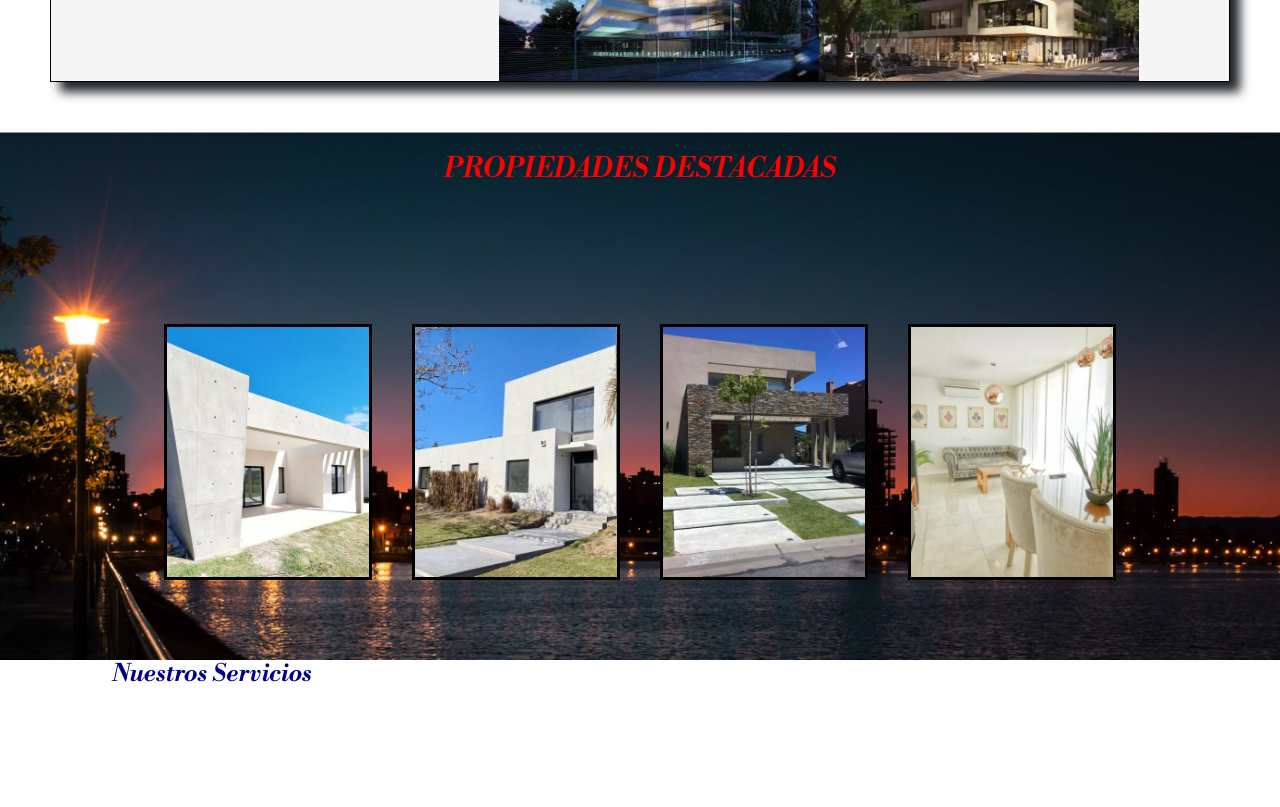
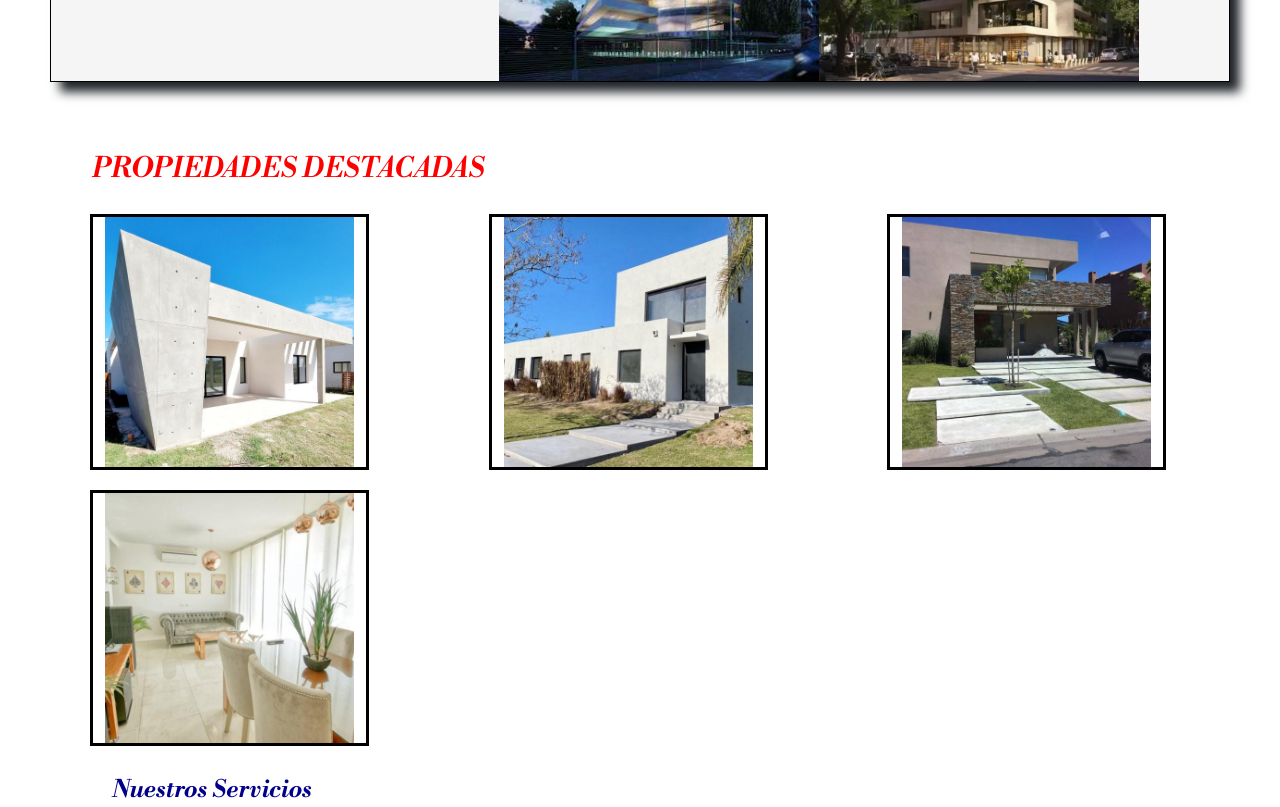
Before and after one commit to zapani/git-proyecto2, a plain HTML site: page index.html in a window 1280 px wide. Shown: the part 1120-1927 px from the top of the page. Drawn offline with nearby package versions, Linux system fonts and the light colour scheme.

Commit message:
subiendo cambios de bootstrap

```diff
--- a/css/main.css
+++ b/css/main.css
@@ -115,6 +115,10 @@ h1 {
 
 }
 
+.caja:hover {
+
+
+}
 /* HOME: PROPIEDADES EN DESARROLLO */
 
 .estrenar {
@@ -156,17 +160,6 @@ h2 {
 
 /* HOME: PROPIEDADES DESTACADAS*/
 
-
-.ciudadNoche {
-    display: flex;
-    flex-direction: column;
-    justify-content: space-between;
-    align-items: center;
-    background-image: url(../img/posadas\ noche.jpg);
-    height: 33rem;
-    background-size: cover;
-}
-
 h3 {
     display: flex;
     flex-direction: row;
@@ -180,10 +173,11 @@ h3 {
 }
 
 .destacadas {
-    margin: 60px;
+    margin: 10px;
     display: flex;
     justify-content: space-between;
     width: 90%;
+    background-size: cover;
 
 }
 
@@ -335,19 +329,32 @@ footer {
 
 
 
-@media screen and (min-width: 576px) and (max-width: 992px){
+@media screen and (min-width: 576px) and (max-width: 768px){
+
+    .videoFondo {
+        justify-content: center;
+    }
+    .destacadas {
+        justify-content: center;
+    }
+
+}
+
+@media screen and (min-width: 768px) and (max-width: 992px) {
+    .videoFondo {
+        justify-content: center;
+    }
+
     .destacadas {
         justify-content: center;
     }
 }
 
-@media screen and (min-width: 992px) {
+@media screen and (min-width: 992px){
+
+    .videoFondo{
+
+        justify-content:space-between;
+    }
     .destacadas {
-        justify-content: center;
     }
-}
-
-@media screen and (max-width: 800px) {
-    .ciudadNoche {
-        justify-content: center;
-    }
--- a/index.html
+++ b/index.html
@@ -7,11 +7,16 @@
     <meta name="viewport" content="width=device-width, initial-scale=1.0">
     <link rel="stylesheet" href="css/main.css">
 
+    <title> Home </title>
+
     <!-- CSS only -->
     <link href="https://cdn.jsdelivr.net/npm/bootstrap@5.2.0/dist/css/bootstrap.min.css" rel="stylesheet"
         integrity="sha384-gH2yIJqKdNHPEq0n4Mqa/HGKIhSkIHeL5AyhkYV8i59U5AR6csBvApHHNl/vI1Bx" crossorigin="anonymous">
 
-    <title> Home </title>
+
+    <!-- AOS -->
+    <link rel="stylesheet" href="https://unpkg.com/aos@next/dist/aos.css" />
+
 
 </head>
 
@@ -62,7 +67,7 @@
 
     <main class="main">
         <section class="videoFondo">
-            <div data-aos="zoom-in-down" class="caja">
+            <div data-aos="zoom-in" class="caja">
 
                 <h1> BUSCAR PROPIEDAD </h1>
 
@@ -94,21 +99,23 @@
 
 
 
-        <section>
+        <section class="container">
 
-            <div class="ciudadNoche">
+                <div class="row">
 
-                <h3>PROPIEDADES DESTACADAS</h3>
+                    <h3 class="col-12">PROPIEDADES DESTACADAS</h3>
 
-                <div class="destacadas">
+                    <div class="destacadas row">
 
-                    <img class="imgDestacadas" src="img/destacada1.jpg" alt="casa">
+                        <img class="imgDestacadas col-3" src="img/destacada1.jpg" alt="casa">
 
-                    <img class="imgDestacadas" src="img/destacada2.jpg" alt="">
+                        <img class="imgDestacadas col-3" src="img/destacada2.jpg" alt="">
 
-                    <img class="imgDestacadas" src="img/destacada3.jpg" alt="">
+                        <img class="imgDestacadas col-3" src="img/destacada3.jpg" alt="">
 
-                    <img class="imgDestacadas" src="img/destacada4.jpg" alt="">
+                        <img class="imgDestacadas col-3" src="img/destacada4.jpg" alt="">
+
+                    </div>
 
                 </div>
 
@@ -162,6 +169,13 @@
 
 
 
+
+<script src="https://unpkg.com/aos@next/dist/aos.js"></script>
+ <script>
+ AOS.init();
+ </script>
+</body>
+
         <script src="https://cdn.jsdelivr.net/npm/bootstrap@5.2.0/dist/js/bootstrap.bundle.min.js"
             integrity="sha384-A3rJD856KowSb7dwlZdYEkO39Gagi7vIsF0jrRAoQmDKKtQBHUuLZ9AsSv4jD4Xa" crossorigin="anonymous">
         </script>
```
Also changed, not shown: pages/vender.html (+18 -0 lines).
